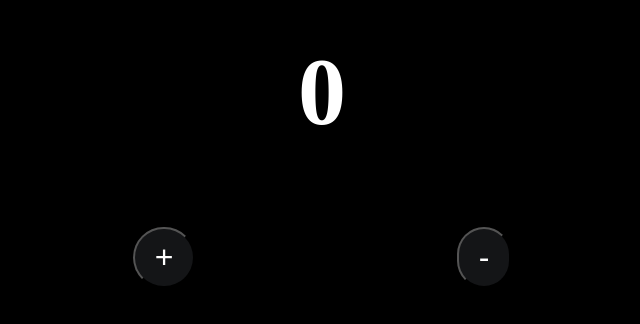
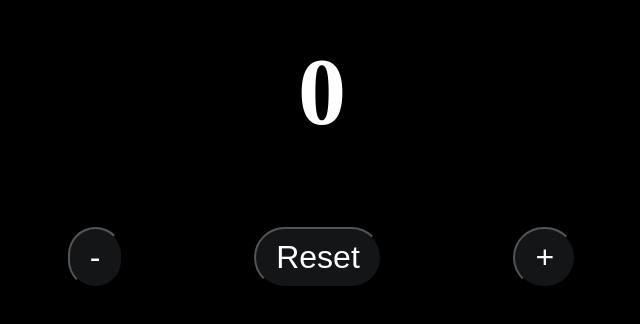
Before and after one commit to HarshadAdagale/Learning-React-2025, a React (Vite) app: page / in a window 1280 px wide. Shown: the part 238-562 px from the top of the page, without its empty margins (318-958 px from the left). Built offline with nearby package versions, Linux system fonts and the light colour scheme.

Commit message:
Improved Counter Project

```diff
--- a/Projects/Counter/Counter.jsx
+++ b/Projects/Counter/Counter.jsx
@@ -1,5 +1,5 @@
 import {useState} from "react";
-import './style.css'
+import './style.css';
 
 const Counter = () => {
 
@@ -9,14 +9,17 @@ const Counter = () => {
 
     const decrement = () => setCount(count - 1);
 
+    const reset = () => setCount(0);
+
     return <div className="container">
                  <div>
                  <h1 className="number">{count}</h1>
                  </div>
 
                 <div className="btns-container ">
+                    <button className="increment" onClick={decrement} >-</button>
+                    <button className="increment" onClick={reset} >Reset</button>
                     <button className="increment" onClick={increment} >+</button>
-                    <button className="increment" onClick={decrement} >-</button>
                 </div>
             </div>
 }
```
